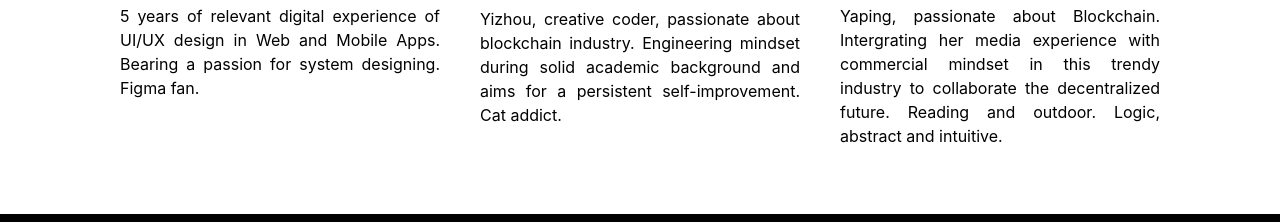
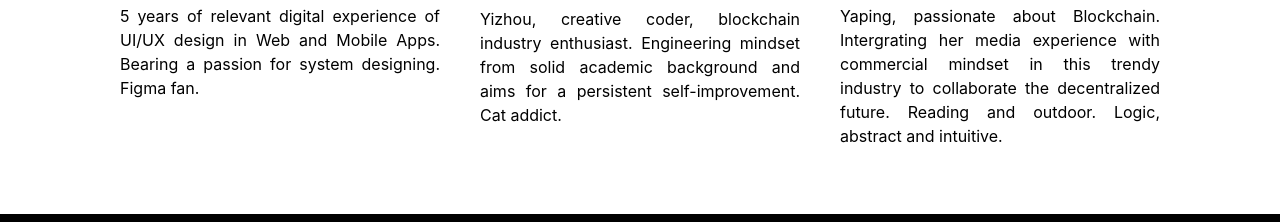
Before and after one commit to opensquare-network/opensquare-network.github.io, a Gatsby site: page /team in a window 1280 px wide. Shown: the part 747-969 px from the top of the page. Built offline with nearby package versions, Linux system fonts and the light colour scheme; Gatsby itself is replaced by a stand-in of ours.

Commit message:
update: xyz

```diff
--- a/src/components/Team/index.js
+++ b/src/components/Team/index.js
@@ -206,9 +206,9 @@ export default function () {
               </a>
             </Contacts>
             <p>
-              Yizhou, creative coder, passionate about blockchain industry.
-              Engineering mindset during solid academic background and aims for
-              a persistent self-improvement. Cat addict.
+              Yizhou, creative coder, blockchain industry enthusiast.
+              Engineering mindset from solid academic background and aims for a
+              persistent self-improvement. Cat addict.
             </p>
           </Member>
           <Member>
```
